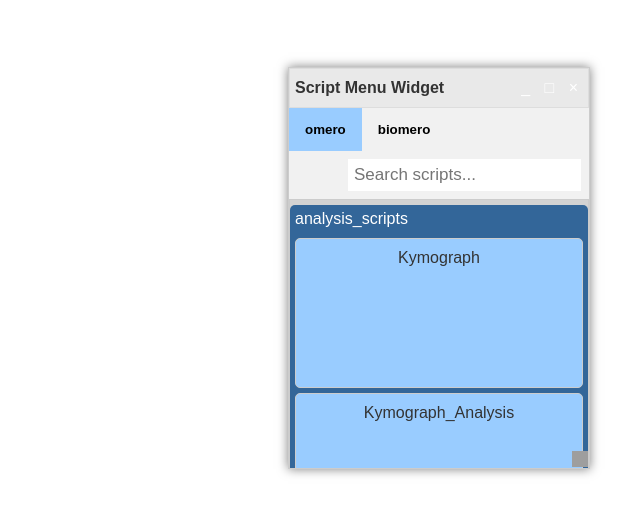
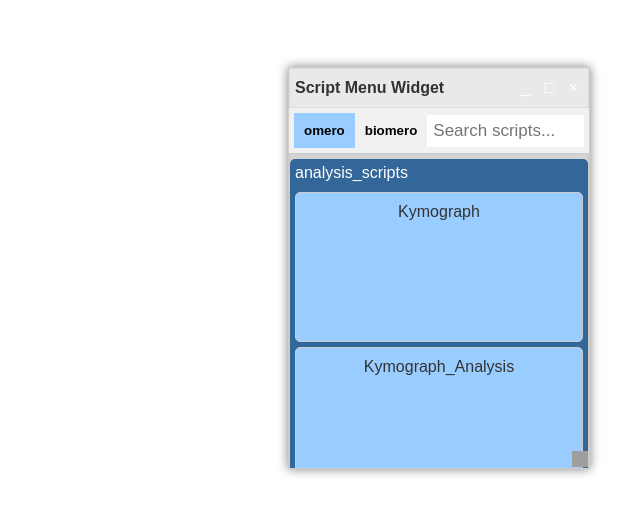
Before and after one commit to rodrigolearns/biomero_widget2, a plain HTML site: page index.html in a window 1280 px wide. Shown: the part 281-800 px from the top of the page, without its empty margins (640-1280 px from the left). Drawn offline with nearby package versions, Linux system fonts and the light colour scheme; grey boxes are pictures that could not be loaded.

Commit message:
Fixed breaking resize of script-cards and of minimize button

```diff
--- a/static/css/style.css
+++ b/static/css/style.css
@@ -13,6 +13,7 @@ body {
     z-index: 1000;
     overflow: hidden;
     box-shadow: 0 0 10px rgba(0,0,0,0.5);
+    min-width: 300px; /* Set minimum width */
 }
 
 .window-header {
@@ -35,21 +36,34 @@ body {
 }
 
 .tabs {
-    overflow: hidden;
+    display: flex; /* Use flexbox for layout */
+    align-items: center; /* Center items vertically */
     background-color: #f1f1f1;
     border-bottom: 1px solid #ccc;
+    padding: 5px;
 }
 
 .tabs button {
     background-color: inherit;
-    float: left;
     border: none;
     outline: none;
     cursor: pointer;
-    padding: 14px 16px;
+    padding: 10px;
     transition: 0.3s;
     color: black; /* Set text color to black */
     font-weight: bold; /* Match the text style of subdirectory headers */
+    flex-shrink: 0; /* Prevent buttons from shrinking */
+}
+
+.tabs input[type="text"] {
+    flex: 0 1 55%; /* Flex-grow: 0, flex-shrink: 1, flex-basis: 25% */
+    padding: 6px;
+    margin-left: auto; /* Align the search bar to the right */
+    border: none;
+    font-size: 17px;
+    transition: width 0.3s; /* Smooth transition for width change */
+    max-width: 200px; /* Set maximum width for the search bar */
+    min-width: 50px; /* Set minimum width for the search bar */
 }
 
 .tabs button:hover {
@@ -58,14 +72,6 @@ body {
 
 .tabs button.active {
     background-color: #99ccff; /* Highlight the active tab */
-}
-
-.tabs input[type="text"] {
-    float: right;
-    padding: 6px;
-    margin: 8px;
-    border: none;
-    font-size: 17px;
 }
 
 .tabcontent {
@@ -151,7 +157,7 @@ body {
 #widget_window.minimized .window-header,
 #widget_window.minimized .tabs,
 #widget_window.minimized .tabcontent {
-    display: none;
+    display: none; /* Hide all contents */
 }
 
 #widget_window.minimized .restore-btn {
--- a/static/js/main.js
+++ b/static/js/main.js
@@ -1,16 +1,27 @@
 var jQueryNoConflict = jQuery.noConflict(true);
 
 jQueryNoConflict(document).ready(function($) {
+    var originalSize = {
+        width: $("#widget_window").width(),
+        height: $("#widget_window").height()
+    };
+
     $("#widget_window").resizable({
         handles: "all"
     }).draggable({
-        handle: ".window-header"
+        handle: ".window-header",
+        containment: "window" // Restrict movement within the window
     });
 
     // Minimize button functionality
     $(".minimize-btn").on('click', function() {
         $("#widget_window").addClass("minimized").draggable("option", "handle", ".restore-btn");
         $("#widget_window").resizable("option", "disabled", true);
+        $("#widget_window .window-header, #widget_window .tabs, #widget_window .tabcontent").hide(); // Hide all contents
+        $("#widget_window").css({
+            width: '30px',
+            height: '30px'
+        });
         if ($(".restore-btn").length === 0) {
             $("#widget_window").append('<div class="restore-btn">+</div>');
         }
@@ -20,12 +31,18 @@ jQueryNoConflict(document).ready(function($) {
     $("#widget_window").on('click', '.restore-btn', function() {
         $("#widget_window").removeClass("minimized").draggable("option", "handle", ".window-header");
         $("#widget_window").resizable("option", "disabled", false);
+        $("#widget_window .window-header, #widget_window .tabs, #widget_window .tabcontent").show(); // Show all contents
+        $("#widget_window").css({
+            width: originalSize.width,
+            height: originalSize.height
+        });
         $(".restore-btn").remove();
     });
 
     // Maximize button functionality
     $(".maximize-btn").on('click', function() {
         $("#widget_window").toggleClass("maximized");
+        handleWidgetResize(); // Call handleWidgetResize to adjust script card sizes
     });
 
     // Close button functionality
@@ -133,11 +150,17 @@ jQueryNoConflict(document).ready(function($) {
                 height: 'auto', // Adjust height to fit content
                 padding: '10px' // Reduce padding
             });
+            $("#searchBar").css({
+                width: '100px' // Narrower width for smaller widget
+            });
         } else {
             $(".subdirectory-header").show(); // Show subdirectory headers
             $(".script-card").css({
                 height: '150px', // Restore original height
                 padding: '20px' // Restore original padding
+            });
+            $("#searchBar").css({
+                width: '' // Reset to default width
             });
         }
     }
@@ -146,5 +169,7 @@ jQueryNoConflict(document).ready(function($) {
     $("#widget_window").on('resize', handleWidgetResize);
 
     // Initial call to handleWidgetResize to set the correct state on load
-    handleWidgetResize();
+    $(window).on('load', function() {
+        handleWidgetResize();
+    });
 });
```
